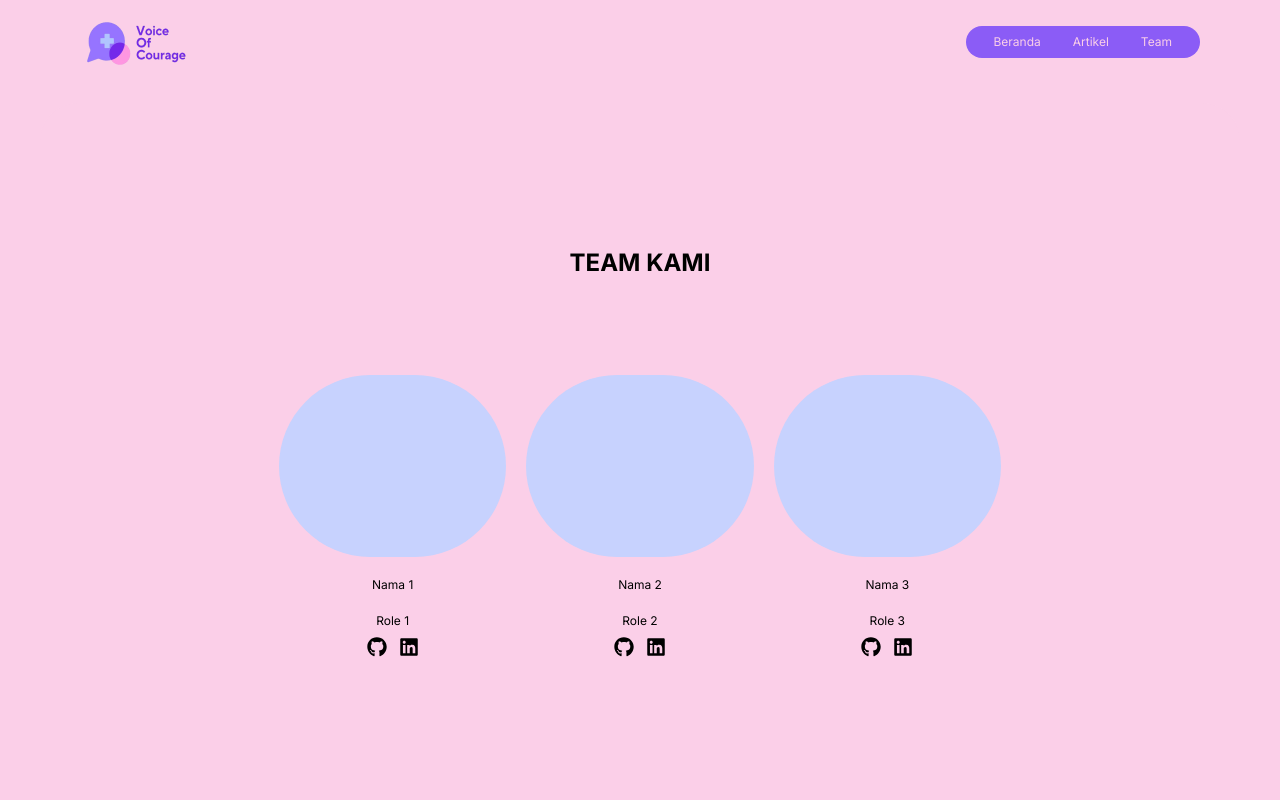
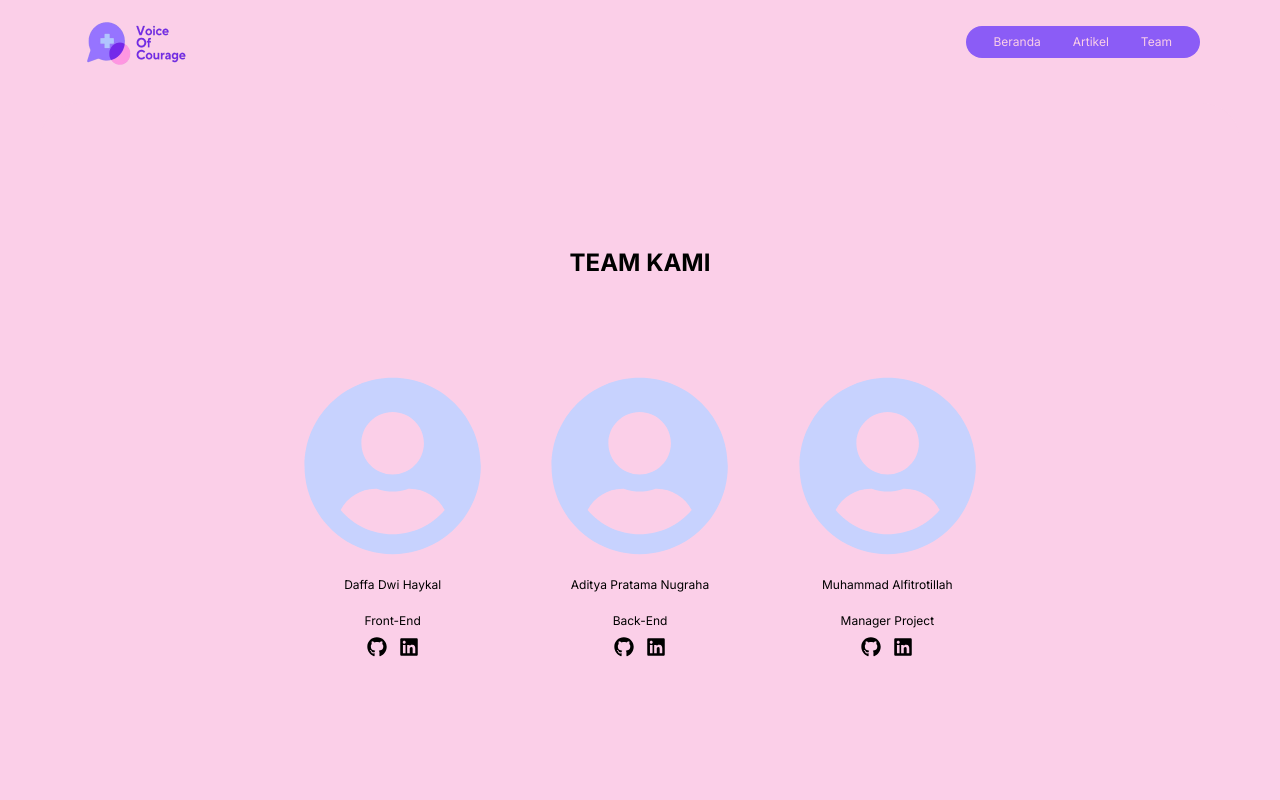
Before and after one commit to Adittyapn/voc, a Next.js app: page /about in a window 1280 px wide. Shown: the top 800 px of the page. Built offline with nearby package versions, Linux system fonts and the light colour scheme.

Commit message:
fix about page

```diff
--- a/src/app/about/page.js
+++ b/src/app/about/page.js
@@ -11,9 +11,9 @@ function AboutPage() {
           </h1>
           <section className="mt-24 max-md:mt-10 max-md:max-w-full">
             <div className="flex gap-5 max-md:flex-col max-md:gap-0">
-              <TeamMember name="Nama 1" role="Role 1" github="https://github.com/user1" linkedin="https://linkedin.com/in/user1" />
-              <TeamMember name="Nama 2" role="Role 2" github="https://github.com/user2" linkedin="https://linkedin.com/in/user2" />
-              <TeamMember name="Nama 3" role="Role 3" github="https://github.com/user3" linkedin="https://linkedin.com/in/user3" />
+              <TeamMember name="Daffa Dwi Haykal" role="Front-End" github="https://github.com/dffdwi" linkedin="https://www.linkedin.com/in/daffadwihaykal/" />
+              <TeamMember name="Aditya Pratama Nugraha" role="Back-End" github="https://github.com/Adittyapn" linkedin="https://linkedin.com/in/user2" />
+              <TeamMember name="Muhammad Alfitrotillah" role="Manager Project" github="https://github.com/alfitrotillahm" linkedin="https://linkedin.com/in/user3" />
             </div>
           </section>
         </article>
--- a/src/components/TeamMember.js
+++ b/src/components/TeamMember.js
@@ -1,9 +1,9 @@
-import { FaGithub, FaLinkedin } from "react-icons/fa";
+import { FaGithub, FaLinkedin, FaUserCircle } from "react-icons/fa";
 
 function TeamMember({ name, role, github, linkedin }) {
   return (
     <section className="flex flex-col grow items-center text-xs text-black whitespace-nowrap max-md:mt-10">
-      <div className="shrink-0 self-stretch w-full bg-indigo-200 rounded-full h-[182px]" />
+      <FaUserCircle className="shrink-0 self-stretch w-full h-[182px] text-indigo-200" />
       <p className="mt-5">{name}</p>
       <p className="mt-5">{role}</p>
       <div className="flex mt-2 space-x-3">
```
